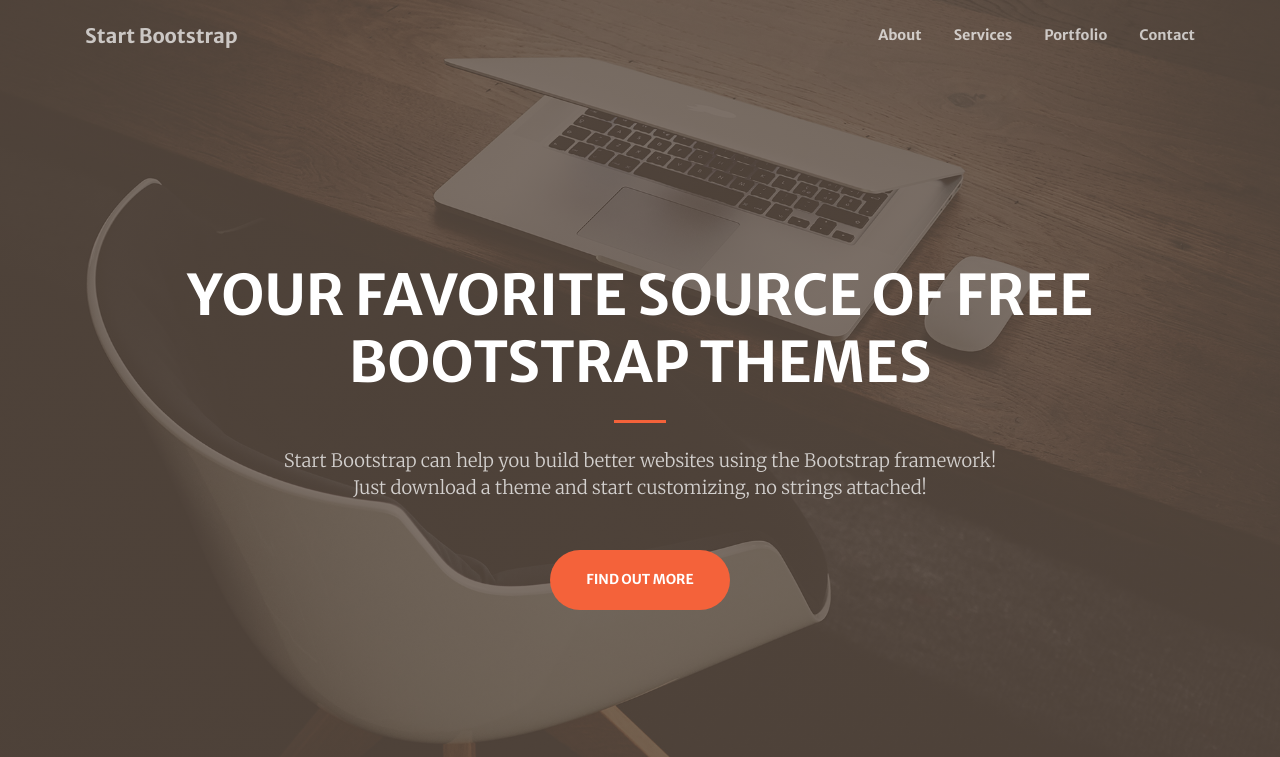
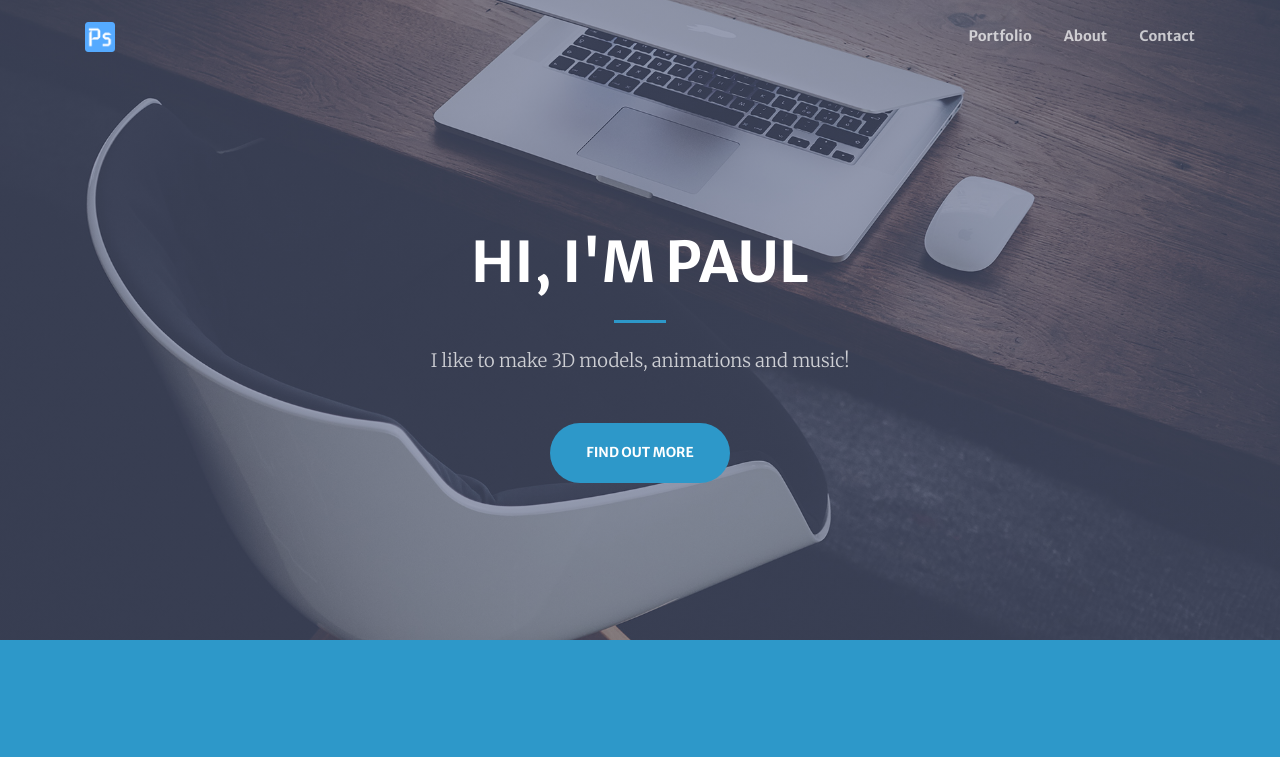
Before and after one commit to saulpong/paulfolio, a Gatsby site: page / in a window 1280 px wide. Shown: the top 757 px of the page. Built offline with nearby package versions, Linux system fonts and the light colour scheme; Gatsby itself is replaced by a stand-in of ours.

Commit message:
Add favicon, tweak colours & content

```diff
--- a/src/components/header.js
+++ b/src/components/header.js
@@ -2,6 +2,7 @@ import React from "react"
 import Scrollspy from "react-scrollspy"
 import { Navbar, Nav } from "react-bootstrap"
 import Scroller from './scroller'
+import logo from '../images/ps-icon.png'
 
 export default class Header extends React.Component {
   constructor(props) {
@@ -15,21 +16,23 @@ export default class Header extends React.Component {
         <Navbar className="navbar navbar-expand-lg navbar-light fixed-top py-3" id="mainNav" expand="lg"
                 collapseOnSelect={true}>
           <div className="container">
-            <a className="navbar-brand js-scroll-trigger" href="#page-top" onClick={Scroller.handleAnchorScroll}>Start Bootstrap</a>
+            <a className="navbar-brand js-scroll-trigger" href="#page-top" onClick={Scroller.handleAnchorScroll}>
+              <img src={logo} style={{ height: 30, width: 30 }} />
+            </a>
             <Navbar.Toggle aria-controls="navbarResponsive"/>
             <Navbar.Collapse id="navbarResponsive">
               <Nav className="navbar-nav ml-auto my-2 my-lg-0">
                 <Scrollspy className="navbar-nav"
-                           items={["about", "services", "portfolio", "contact"]}
+                           items={["portfolio", "about", "contact"]}
                            currentClassName="active" rootEl={"#mainNav"} offset={-75}>
+                  {/* <li className="nav-item">
+                    <Nav.Link className={"js-scroll-trigger"} href="#services" onClick={Scroller.handleAnchorScroll}>Services</Nav.Link>
+                  </li> */}
+                  <li className="nav-item">
+                    <Nav.Link className={"js-scroll-trigger"} href="#portfolio" onClick={Scroller.handleAnchorScroll}>Portfolio</Nav.Link>
+                  </li>
                   <li className="nav-item">
                     <Nav.Link className={"js-scroll-trigger"} href="#about" onClick={Scroller.handleAnchorScroll}>About</Nav.Link>
-                  </li>
-                  <li className="nav-item">
-                    <Nav.Link className={"js-scroll-trigger"} href="#services" onClick={Scroller.handleAnchorScroll}>Services</Nav.Link>
-                  </li>
-                  <li className="nav-item">
-                    <Nav.Link className={"js-scroll-trigger"} href="#portfolio" onClick={Scroller.handleAnchorScroll}>Portfolio</Nav.Link>
                   </li>
                   <li className="nav-item">
                     <Nav.Link className={"js-scroll-trigger"} href="#contact" onClick={Scroller.handleAnchorScroll}>Contact</Nav.Link>
@@ -43,13 +46,15 @@ export default class Header extends React.Component {
           <div className="container h-100">
             <div className="row h-100 align-items-center justify-content-center text-center">
               <div className="col-lg-10 align-self-end">
-                <h1 className="text-uppercase text-white font-weight-bold">Your Favorite Source of Free Bootstrap
-                  Themes</h1>
+                <h1 className="text-uppercase text-white font-weight-bold">
+                  Hi, I'm Paul
+                </h1>
                 <hr className="divider my-4"/>
               </div>
               <div className="col-lg-8 align-self-baseline">
-                <p className="text-white-75 font-weight-light mb-5">Start Bootstrap can help you build better websites
-                  using the Bootstrap framework! Just download a theme and start customizing, no strings attached!</p>
+                <p className="text-white-75 font-weight-light mb-5">
+                  I like to make 3D models, animations and music!
+                </p>
                 <a className="btn btn-primary btn-xl js-scroll-trigger" href="#about" onClick={Scroller.handleAnchorScroll}>Find Out More</a>
               </div>
             </div>
--- a/src/components/layout.js
+++ b/src/components/layout.js
@@ -62,7 +62,7 @@ export default class Layout extends React.Component {
         <main>{this.props.children}</main>
         <footer className="bg-light py-5">
           <div className="container">
-            <div className="small text-center text-muted">Copyright &copy; 2019 - Start Bootstrap</div>
+            <div className="small text-center text-muted">Copyright &copy; {new Date().getFullYear()} - Start Bootstrap & Paul Song</div>
           </div>
         </footer>
       </div>
--- a/src/pages/index.js
+++ b/src/pages/index.js
@@ -35,7 +35,8 @@ export default class IndexPage extends React.Component {
   render() {
     return (
       <Layout>
-        <SEO title="Home"/>
+        <SEO title="Portfolio"/>
+
         <section className="page-section bg-primary" id="about">
           <div className="container">
             <div className="row justify-content-center">
@@ -48,44 +49,7 @@ export default class IndexPage extends React.Component {
                   strings
                   attached!</p>
                 <a className="btn btn-light btn-xl js-scroll-trigger" href="#services"
-                   onClick={Scroller.handleAnchorScroll}>Get Started!</a>
-              </div>
-            </div>
-          </div>
-        </section>
-
-        <section className="page-section" id="services">
-          <div className="container">
-            <h2 className="text-center mt-0">At Your Service</h2>
-            <hr className="divider my-4"/>
-            <div className="row">
-              <div className="col-lg-3 col-md-6 text-center">
-                <div className="mt-5">
-                  <i className="fas fa-4x fa-gem text-primary mb-4"></i>
-                  <h3 className="h4 mb-2">Sturdy Themes</h3>
-                  <p className="text-muted mb-0">Our themes are updated regularly to keep them bug free!</p>
-                </div>
-              </div>
-              <div className="col-lg-3 col-md-6 text-center">
-                <div className="mt-5">
-                  <i className="fas fa-4x fa-laptop-code text-primary mb-4"></i>
-                  <h3 className="h4 mb-2">Up to Date</h3>
-                  <p className="text-muted mb-0">All dependencies are kept current to keep things fresh.</p>
-                </div>
-              </div>
-              <div className="col-lg-3 col-md-6 text-center">
-                <div className="mt-5">
-                  <i className="fas fa-4x fa-globe text-primary mb-4"></i>
-                  <h3 className="h4 mb-2">Ready to Publish</h3>
-                  <p className="text-muted mb-0">You can use this design as is, or you can make changes!</p>
-                </div>
-              </div>
-              <div className="col-lg-3 col-md-6 text-center">
-                <div className="mt-5">
-                  <i className="fas fa-4x fa-heart text-primary mb-4"></i>
-                  <h3 className="h4 mb-2">Made with Love</h3>
-                  <p className="text-muted mb-0">Is it really open source if it's not made with love?</p>
-                </div>
+                  onClick={Scroller.handleAnchorScroll}>Get Started!</a>
               </div>
             </div>
           </div>
@@ -176,6 +140,43 @@ export default class IndexPage extends React.Component {
           </div>
         </section>
 
+        <section className="page-section" id="services">
+          <div className="container">
+            <h2 className="text-center mt-0">At Your Service</h2>
+            <hr className="divider my-4"/>
+            <div className="row">
+              <div className="col-lg-3 col-md-6 text-center">
+                <div className="mt-5">
+                  <i className="fas fa-4x fa-gem text-primary mb-4"></i>
+                  <h3 className="h4 mb-2">Sturdy Themes</h3>
+                  <p className="text-muted mb-0">Our themes are updated regularly to keep them bug free!</p>
+                </div>
+              </div>
+              <div className="col-lg-3 col-md-6 text-center">
+                <div className="mt-5">
+                  <i className="fas fa-4x fa-laptop-code text-primary mb-4"></i>
+                  <h3 className="h4 mb-2">Up to Date</h3>
+                  <p className="text-muted mb-0">All dependencies are kept current to keep things fresh.</p>
+                </div>
+              </div>
+              <div className="col-lg-3 col-md-6 text-center">
+                <div className="mt-5">
+                  <i className="fas fa-4x fa-globe text-primary mb-4"></i>
+                  <h3 className="h4 mb-2">Ready to Publish</h3>
+                  <p className="text-muted mb-0">You can use this design as is, or you can make changes!</p>
+                </div>
+              </div>
+              <div className="col-lg-3 col-md-6 text-center">
+                <div className="mt-5">
+                  <i className="fas fa-4x fa-heart text-primary mb-4"></i>
+                  <h3 className="h4 mb-2">Made with Love</h3>
+                  <p className="text-muted mb-0">Is it really open source if it's not made with love?</p>
+                </div>
+              </div>
+            </div>
+          </div>
+        </section>
+
         <section className="page-section bg-dark text-white">
           <div className="container text-center">
             <h2 className="mb-4">Free Download at Start Bootstrap!</h2>
--- a/src/sass/_masthead.scss
+++ b/src/sass/_masthead.scss
@@ -13,8 +13,8 @@ header.masthead {
 		font-size: 2.25rem;
 	}
 	@include media-breakpoint-up(lg) {
-		height: 100vh;
-		min-height: 40rem;
+		height: 80vh;
+		// min-height: 40rem;
 		padding-top: $navbar-height;
 		padding-bottom: 0;
 		p {
--- a/src/sass/_portfolio.scss
+++ b/src/sass/_portfolio.scss
@@ -5,6 +5,7 @@
 		.portfolio-box {
 			position: relative;
 			display: block;
+			margin: 3px;
 			.portfolio-box-caption {
 				display: flex;
 				align-items: center;
--- a/src/sass/_variables.scss
+++ b/src/sass/_variables.scss
@@ -3,8 +3,8 @@
 // Color overrides
 
 // Set a custom color
-$orange: #f4623a !default;
-$brown: #5c4d42 !default;
+$orange: #2d98c9 !default;
+$brown: #505a7cca !default;
 
 // Set primary color to orange
 $primary: $orange !default;
```
Also changed, not shown: src/images/ps-icon.png (added).
